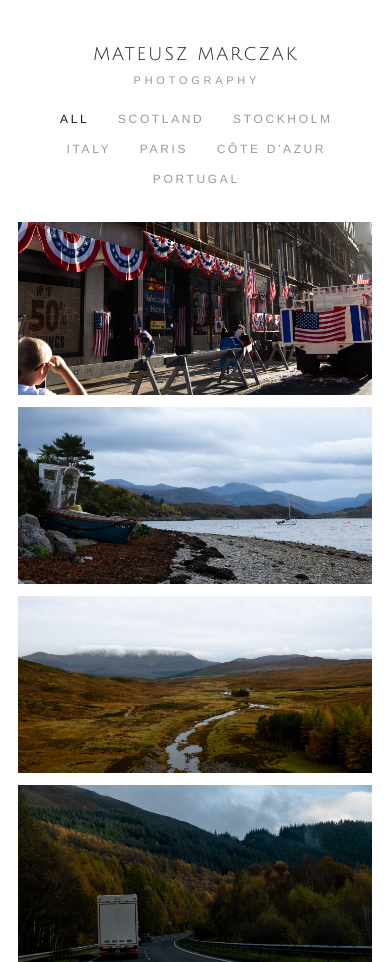
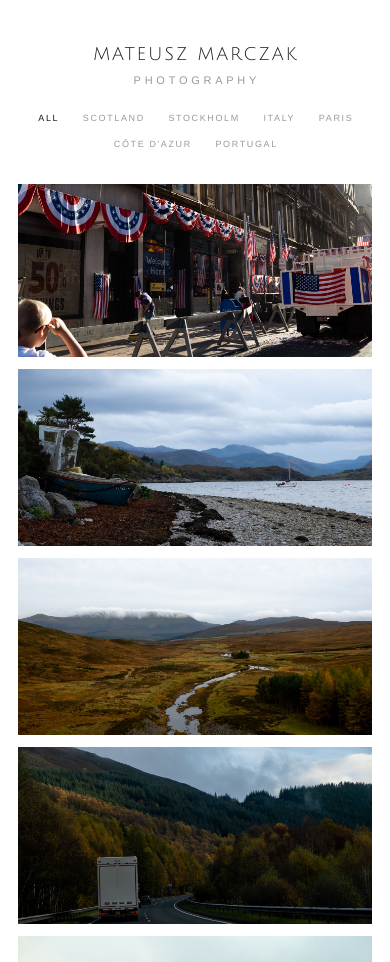
Before and after one commit to mateusz-marczak-photography/photography, a plain HTML site: page index.html in a window 390 px wide. Shown: the top 962 px of the page. Drawn offline with Linux system fonts and the light colour scheme.

Commit message:
Update site 2026-09-16 23:30

```diff
--- a/index.html
+++ b/index.html
@@ -241,8 +241,8 @@
     header { padding: 44px 16px 22px; }
     header h1 { font-size: 18px; letter-spacing: 0.1em; text-indent: 0.1em; }
     header p { font-size: 11px; margin-top: 10px; }
-    .groups { gap: 8px 22px; margin: 0 auto 32px; }
-    .groups a { font-size: 12px; padding: 4px 2px; } /* padding = easier tap target */
+    .groups { gap: 6px 16px; margin: 0 auto 30px; padding: 0 14px; }
+    .groups a { font-size: 9px; letter-spacing: 0.18em; text-indent: 0.18em; padding: 5px 3px; } /* padding = easier tap target */
     .divider { margin: 22px 0 30px; }
     .sb { display: none; } /* mouse-driven; native touch scrolling needs no bar */
     .lb .prev, .lb .next { display: none; } /* swipe or tap sides instead */
```
